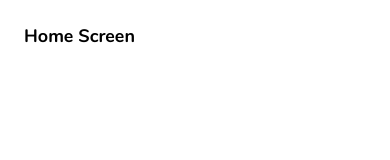
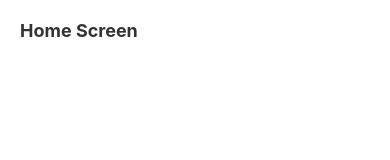
Before and after one commit to iamshaunjp/react-native-tutorial, a React Native app in the folder gamezone/: screen / in a window 390 px wide. Shown: the top 160 px of the page. Built offline with nearby package versions, Linux system fonts and the light colour scheme.

Commit message:
lesson-18

```diff
--- a/gamezone/screens/home.js
+++ b/gamezone/screens/home.js
@@ -1,20 +1,11 @@
 import React from 'react';
 import { StyleSheet, View, Text } from 'react-native';
+import { globalStyles } from '../styles/global';
 
 export default function Home() {
   return (
-    <View style={styles.container}>
-      <Text style={styles.titleText}>Home Screen</Text>
+    <View style={globalStyles.container}>
+      <Text style={globalStyles.titleText}>Home Screen</Text>
     </View>
   );
 }
-
-const styles = StyleSheet.create({
-  container: {
-    padding: 24,
-  },
-  titleText: {
-    fontFamily: 'nunito-bold',
-    fontSize: 18,
-  }
-});
--- /dev/null
+++ b/gamezone/styles/global.js
@@ -0,0 +1,17 @@
+import { StyleSheet } from 'react-native';
+
+export const globalStyles = StyleSheet.create({
+  titleText: {
+    fontSize: 18,
+    fontWeight: 'bold',
+    color: '#333',
+  },
+  paragraph: {
+    marginVertical: 8,
+    lineHeight: 20,
+  },
+  container: {
+    flex: 1,
+    padding: 20,
+  },
+});
```
Also changed, not shown: gamezone/screens/about.js (+2 -7 lines), gamezone/screens/reviewDetails.js (+2 -7 lines), gamezone/App.js (line endings or trailing spaces).
